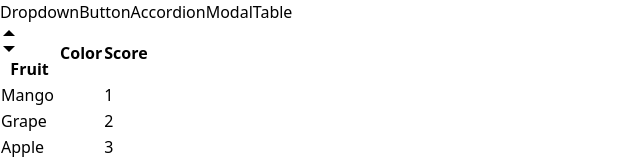
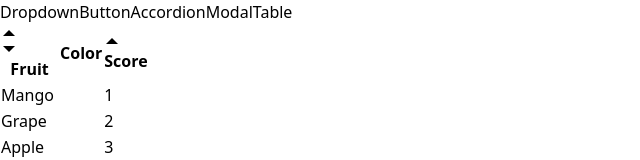
Before and after one commit to isaacach/react-practice, a React (Vite) app in the folder comps/: page /table in a window 1280 px wide. Both pictures are taken after a click on the element "Score". Shown: the top 160 px of the page, without its empty margins (0-640 px from the left). Built offline with nearby package versions, Linux system fonts and the light colour scheme.

Commit message:
added arrows to show sorting type

```diff
--- a/comps/src/components/SortableTable.jsx
+++ b/comps/src/components/SortableTable.jsx
@@ -8,35 +8,13 @@ export default function SortableTable(props) {
   const [sortBy, setSortBy] = useState(null);
   const { config, data } = props;
 
-  const getIcons = (label, sortBy, sortOrder) => {
-    if (label !== sortBy) {
-      return (
-        <div>
-          <GoTriangleUp />
-          <GoTriangleDown />
-        </div>
-      );
+  const handleClick = (label) => {
+    if (sortBy && label !== sortBy) {
+      setSortOrder("asc");
+      setSortBy(label);
+      return;
     }
 
-    if (sortOrder === null) {
-      return (
-        <div>
-          <GoTriangleUp />
-          <GoTriangleDown />
-        </div>
-      );
-    } else if (sortOrder === "asc") {
-      <div>
-        <GoTriangleUp />
-      </div>;
-    } else if (sortOrder === "desc") {
-      <div>
-        <GoTriangleDown />
-      </div>;
-    }
-  };
-
-  const handleClick = (label) => {
     if (sortOrder === null) {
       setSortOrder("asc");
       setSortBy(label);
@@ -48,6 +26,27 @@ export default function SortableTable(props) {
       setSortBy(null);
     }
   };
+
+  const updatedConfig = config.map((col) => {
+    if (!col.sortValue) {
+      return col;
+    }
+
+    return {
+      ...col,
+      header: () => (
+        <th
+          onClick={() => handleClick(col.label)}
+          className="cursor-pointer hover:bg-blue-100"
+        >
+          <div className="flex items-center justify-center">
+            {getIcons(col.label, sortBy, sortOrder)}
+            {col.label}
+          </div>
+        </th>
+      ),
+    };
+  });
 
   let sortedData = data;
   if (sortOrder && sortBy) {
@@ -66,23 +65,36 @@ export default function SortableTable(props) {
     });
   }
 
-  const updatedConfig = config.map((col) => {
-    if (!col.sortValue) {
-      return col;
-    }
-
-    return {
-      ...col,
-      header: () => (
-        <th onClick={() => handleClick(col.label)}>
-          <div className="flex items-center">
-            {getIcons(col.label, sortBy, sortOrder)}
-            {col.label}
-          </div>
-        </th>
-      ),
-    };
-  });
-
   return <Table {...props} data={sortedData} config={updatedConfig} />;
 }
+function getIcons(label, sortBy, sortOrder) {
+  if (label !== sortBy) {
+    return (
+      <div>
+        <GoTriangleUp />
+        <GoTriangleDown />
+      </div>
+    );
+  }
+
+  if (sortOrder === null) {
+    return (
+      <div>
+        <GoTriangleUp />
+        <GoTriangleDown />
+      </div>
+    );
+  } else if (sortOrder === "asc") {
+    return (
+      <div>
+        <GoTriangleUp />
+      </div>
+    );
+  } else if (sortOrder === "desc") {
+    return (
+      <div>
+        <GoTriangleDown />
+      </div>
+    );
+  }
+}
--- a/comps/src/components/Table.jsx
+++ b/comps/src/components/Table.jsx
@@ -14,7 +14,7 @@ export default function Table({ data, config, keyFn }) {
   const renderedData = data.map((rowData) => {
     const renderedCells = config.map((col) => {
       return (
-        <td key={col.label} className="p-3 text-center">
+        <td key={col.label} className="p-3">
           {col.render(rowData)}
         </td>
       );
--- a/comps/src/pages/TablePage.jsx
+++ b/comps/src/pages/TablePage.jsx
@@ -2,7 +2,7 @@
 import SortableTable from "../components/SortableTable";
 
 export default function TablePage() {
-  const fruit = [
+  const data = [
     { name: 'Orange', color: 'bg-orange-500', score: 5 },
     { name: 'Apple', color: 'bg-red-500', score: 3 },
     { name: 'Banana', color: 'bg-yellow-500', score: 4 },
@@ -31,7 +31,7 @@ export default function TablePage() {
 
   return (
     <div>
-      <SortableTable data={fruit} config={config} keyFn={keyFn}/>
+      <SortableTable data={data} config={config} keyFn={keyFn}/>
     </div>
   )
 
```
